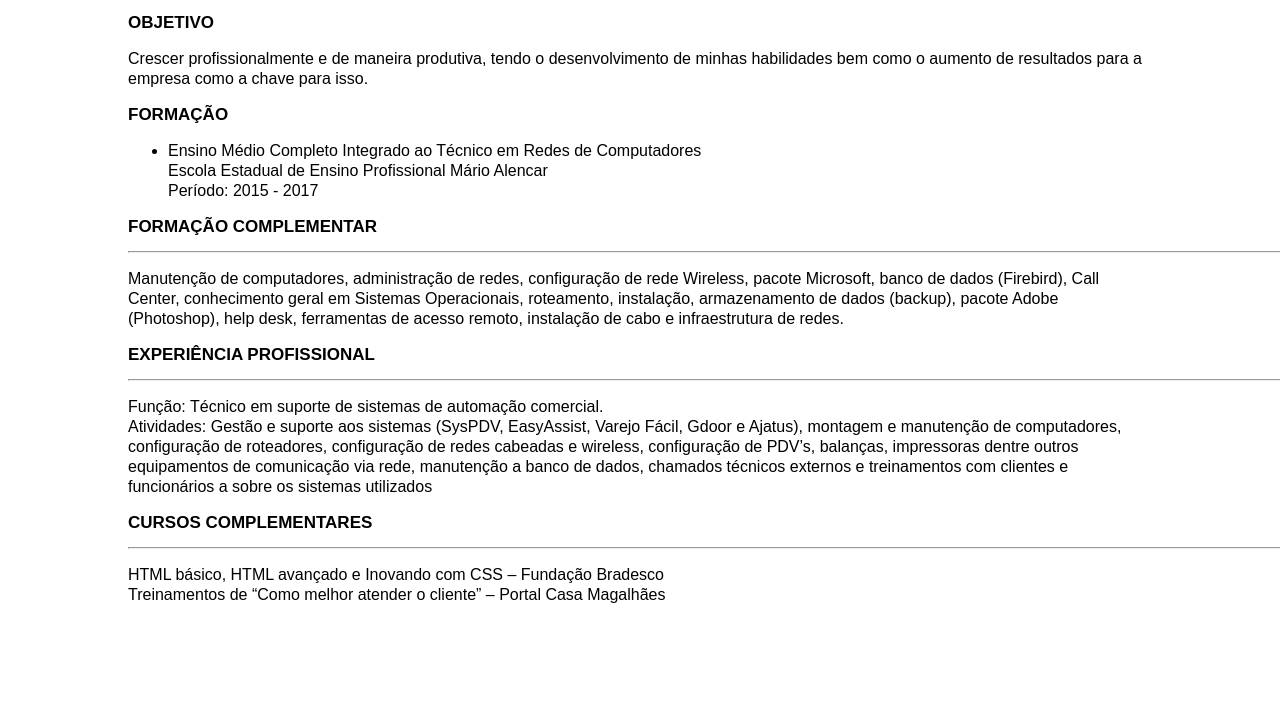
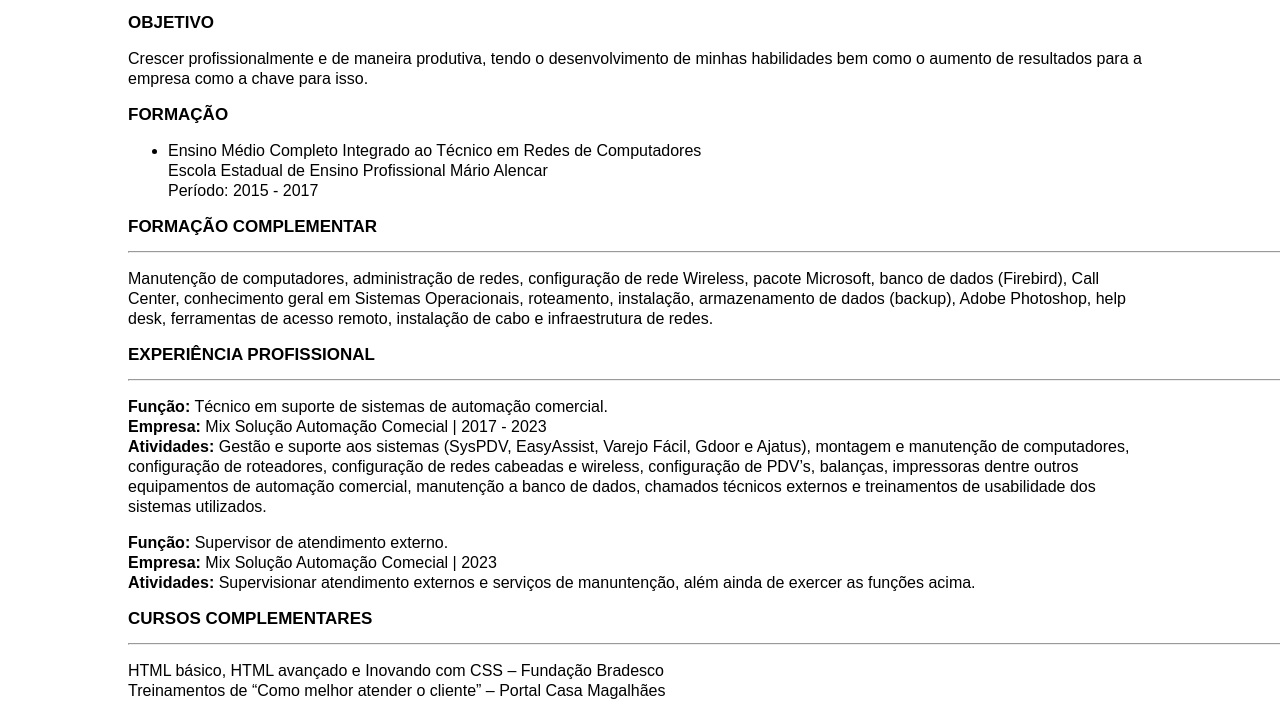
Before and after one commit to yJefim/Curriculo, a plain HTML site: page index.html in a window 1280 px wide. Shown: the part 129-830 px from the top of the page. Before the commit the page ends 800 px from the top, so only its background shows below. Drawn offline with Linux system fonts and the light colour scheme.

Commit message:
Updated Resume

```diff
--- a/index.html
+++ b/index.html
@@ -1,5 +1,6 @@
 <!DOCTYPE html>
 <html lang="pt-br">
+
 <head>
     <meta charset="UTF-8">
     <meta http-equiv="X-UA-Compatible" content="IE=edge">
@@ -8,45 +9,63 @@
     <link rel="stylesheet" href="css/style.css">
     <title>Currículo</title>
 </head>
+
 <body>
     <div id="container">
         <div id="header">
             <h1>Jeferson de Sousa dos Santos</h1>
             <p>Nascimento: 19/07/2000 <br>
-            Residencial Luiz Gonzafa, Cond. Sabiá, Bl 01 Ap 02, Maria Tomásia <br>
-            Telefone: <a href="tel://+5585989503483" target="_blank">(85) 98950-3483</a> E-mail:<a href="mailto:" target="_blank"> jefsousacontato@gmail.com</a></p>
+                Residencial Luiz Gonzafa, Cond. Sabiá, Bl 01 Ap 02, Maria Tomásia <br>
+                Telefone: <a href="tel://+5585989503483" target="_blank">(85) 98950-3483</a> E-mail:<a href="mailto:"
+                    target="_blank"> jefsousacontato@gmail.com</a></p>
         </div>
         <div id="conteudo">
             <h2>OBJETIVO</h2>
 
-            <p>Crescer profissionalmente e de maneira produtiva, tendo o desenvolvimento de minhas habilidades bem como o aumento de resultados para a empresa como a chave para isso.
+            <p>Crescer profissionalmente e de maneira produtiva, tendo o desenvolvimento de minhas habilidades bem como
+                o aumento de resultados para a empresa como a chave para isso.
             </p>
 
             <h2>FORMAÇÃO</h2>
 
             <ul>
                 <li>Ensino Médio Completo Integrado ao Técnico em Redes de Computadores <br>
-                Escola Estadual de Ensino Profissional Mário Alencar <br>
-                Período: 2015 - 2017
+                    Escola Estadual de Ensino Profissional Mário Alencar <br>
+                    Período: 2015 - 2017
                 </li>
             </ul>
 
             <h2>FORMAÇÃO COMPLEMENTAR</h2>
             <hr>
-            <p>Manutenção de computadores, administração de redes, configuração de rede Wireless, pacote Microsoft, banco de dados (Firebird), Call Center, conhecimento geral em Sistemas Operacionais, roteamento, instalação, armazenamento de dados (backup), pacote Adobe (Photoshop), help desk, ferramentas de acesso remoto, instalação de cabo e infraestrutura de redes.
+            <p>Manutenção de computadores, administração de redes, configuração de rede Wireless, pacote Microsoft,
+                banco de dados (Firebird), Call Center, conhecimento geral em Sistemas Operacionais, roteamento,
+                instalação, armazenamento de dados (backup), Adobe Photoshop, help desk, ferramentas de acesso remoto,
+                instalação de cabo e infraestrutura de redes.
             </p>
 
             <h2>EXPERIÊNCIA PROFISSIONAL</h2>
             <hr>
-            <p>Função: Técnico em suporte de sistemas de automação comercial. <br>
-            Atividades: Gestão e suporte aos sistemas (SysPDV, EasyAssist, Varejo Fácil, Gdoor e Ajatus), montagem e manutenção de computadores, configuração de roteadores, configuração de redes cabeadas e wireless, configuração de PDV’s, balanças, impressoras dentre outros equipamentos de comunicação via rede, manutenção a banco de dados, chamados técnicos externos e treinamentos com clientes e funcionários a sobre os sistemas utilizados</p>
+            <p><strong>Função:</strong> Técnico em suporte de sistemas de automação comercial. <br>
+                <strong>Empresa:</strong> Mix Solução Automação Comecial | 2017 - 2023 <br>
+                <strong>Atividades:</strong> Gestão e suporte aos sistemas (SysPDV, EasyAssist, Varejo Fácil, Gdoor e
+                Ajatus), montagem e manutenção de computadores, configuração de roteadores, configuração de redes
+                cabeadas e wireless, configuração de PDV’s, balanças, impressoras dentre outros equipamentos de
+                automação comercial, manutenção a banco de dados, chamados técnicos externos e treinamentos de
+                usabilidade dos sistemas utilizados.
+            </p>
+
+            <p><strong>Função:</strong> Supervisor de atendimento externo. <br>
+                <strong>Empresa:</strong> Mix Solução Automação Comecial | 2023 <br>
+                <strong>Atividades:</strong> Supervisionar atendimento externos e serviços de manuntenção, além ainda de exercer as funções acima.
+            </p>
 
             <h2>CURSOS COMPLEMENTARES</h2>
             <hr>
             <p>HTML básico, HTML avançado e Inovando com CSS – Fundação Bradesco <br>
-            Treinamentos de “Como melhor atender o cliente” – Portal Casa Magalhães
+                Treinamentos de “Como melhor atender o cliente” – Portal Casa Magalhães
             </p>
         </div>
     </div>
 </body>
+
 </html>
```
